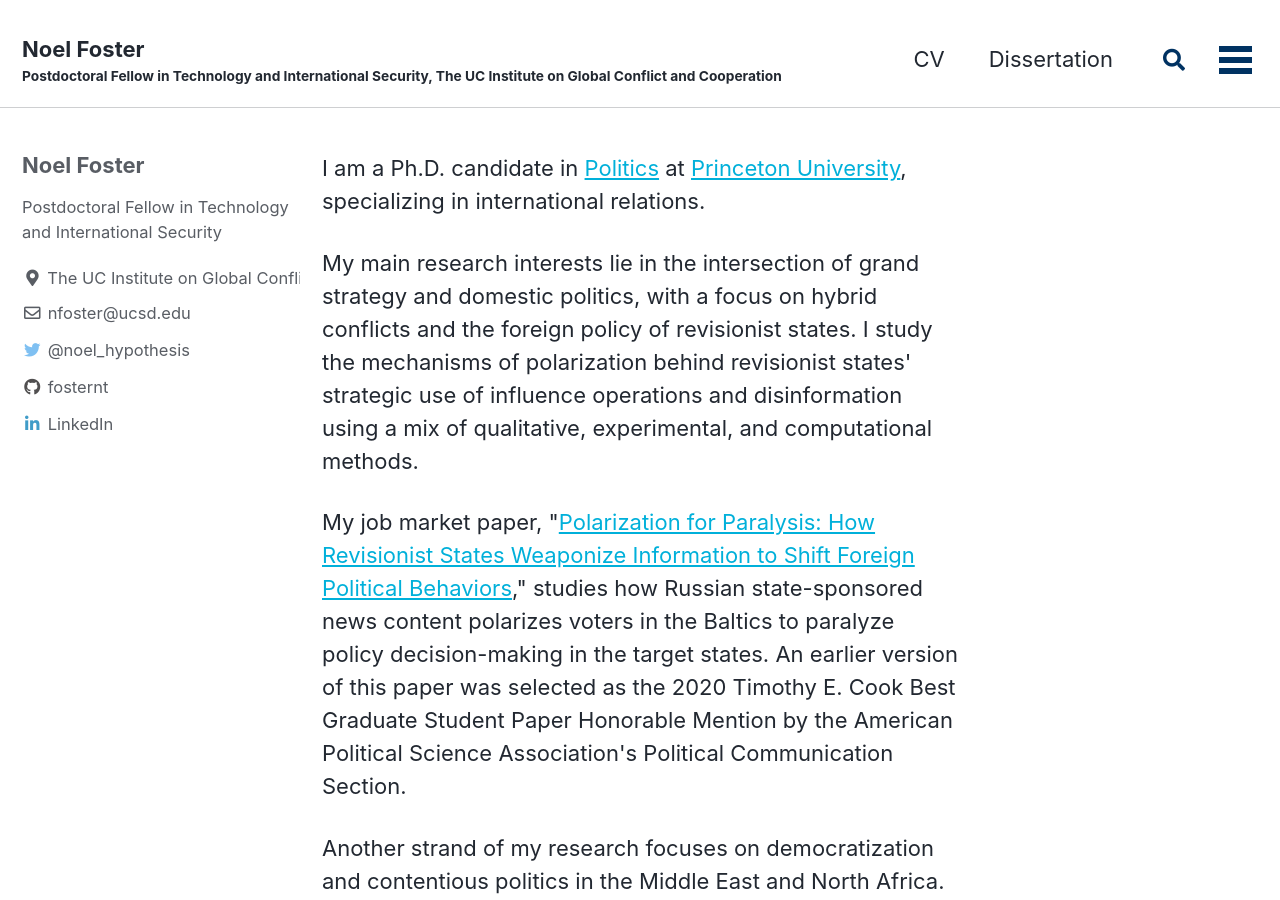
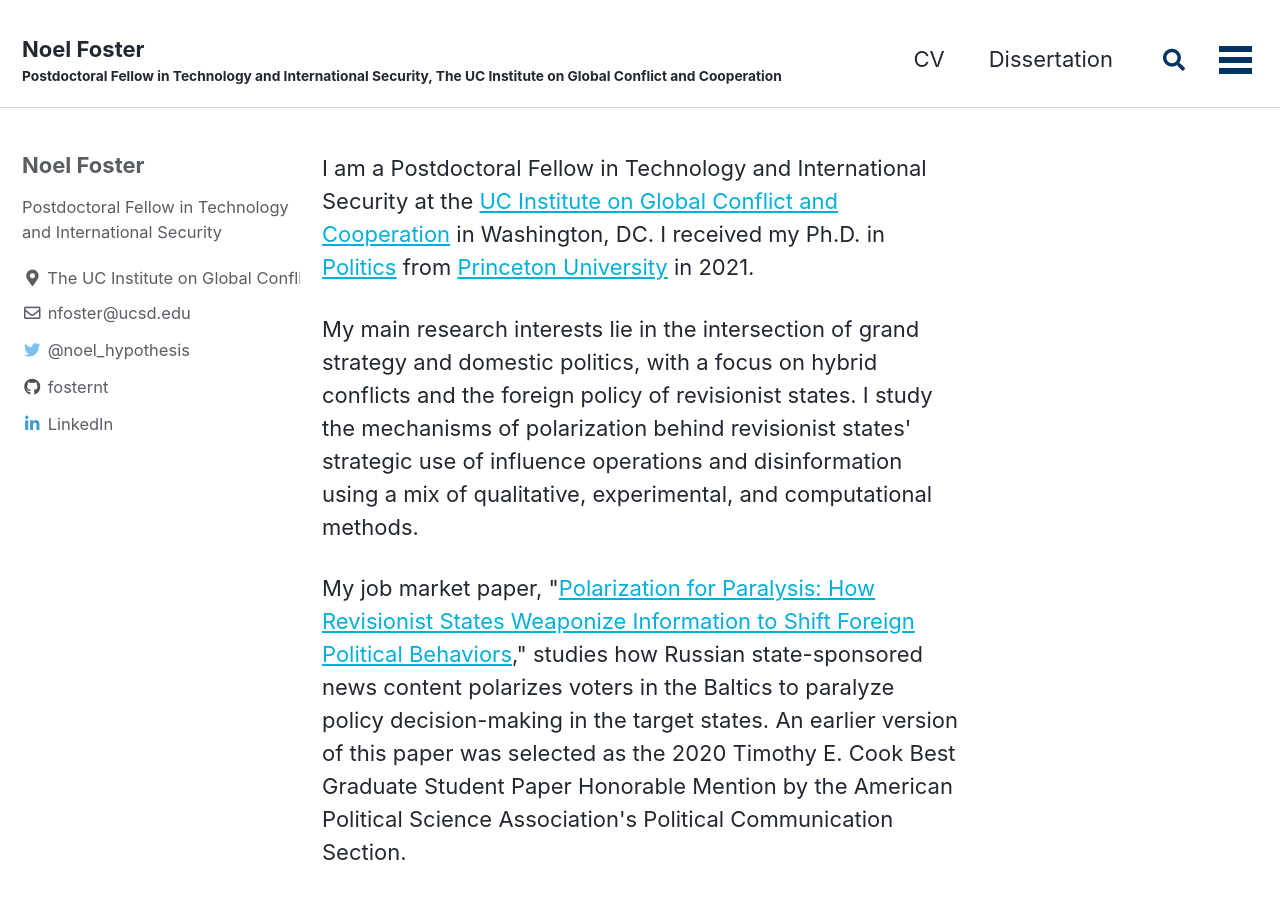
Before and after one commit to fosternt/fosternt.github.io, a Jekyll site: the page built from index.html, in a window 1280 px wide and 900 px high. Built offline with Jekyll 4.4.1, drawn with Linux system fonts in a browser that asks for light colours; cached includes are drawn as plain includes; the list of posts is cut into pages by our own code.

Commit message:
Update index.html

```diff
--- a/index.html
+++ b/index.html
@@ -4,7 +4,7 @@
 ---
 
 <p>
-I am a Ph.D. candidate in <a href="http://politics.princeton.edu/" target="_blank">Politics</a> at <a href="https://www.princeton.edu/" target="_blank">Princeton University</a>, specializing in international relations.
+I am a Postdoctoral Fellow in Technology and International Security at the <a href="https://igcc.ucsd.edu/" target="_blank">UC Institute on Global Conflict and Cooperation</a> in Washington, DC. I received my Ph.D. in <a href="http://politics.princeton.edu/" target="_blank">Politics</a> from <a href="https://www.princeton.edu/" target="_blank">Princeton University</a> in 2021.
 </p>
 
 <p>
```
